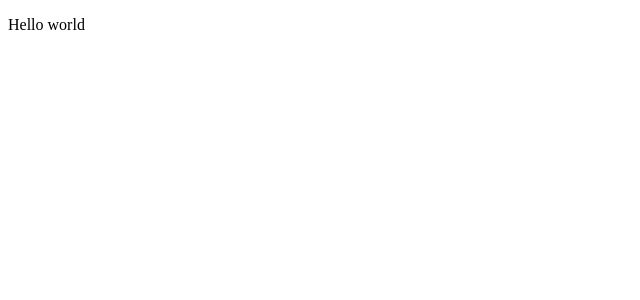
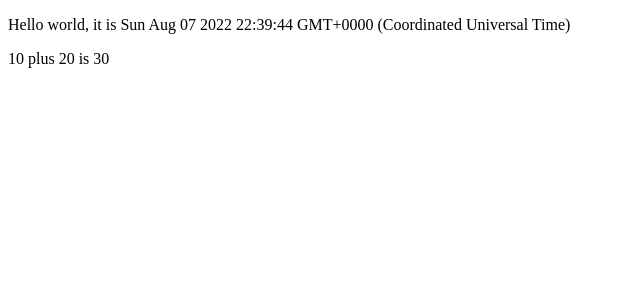
Before and after one commit to SirAntonioG/part1, a React (Create React App) app: page / in a window 1280 px wide. Shown: the top 300 px of the page, without its empty margins (0-640 px from the left). Built offline with nearby package versions, Linux system fonts and the light colour scheme.

Commit message:
Fullstack part1: Component completed

```diff
--- a/src/App.js
+++ b/src/App.js
@@ -1,8 +1,16 @@
 
-const App = () => (
-  <div>
-    <p>Hello world</p>
-  </div>
-)
+const App = () => {
+  const now = new Date();
+  const a = 10;
+  const b = 20;
+  return (
+    <div>
+      <p>Hello world, it is {now.toString()}</p>
+      <p>
+        {a} plus {b} is {a+ b}
+      </p>
+    </div>
+  );
+}
 
 export default App;
```
